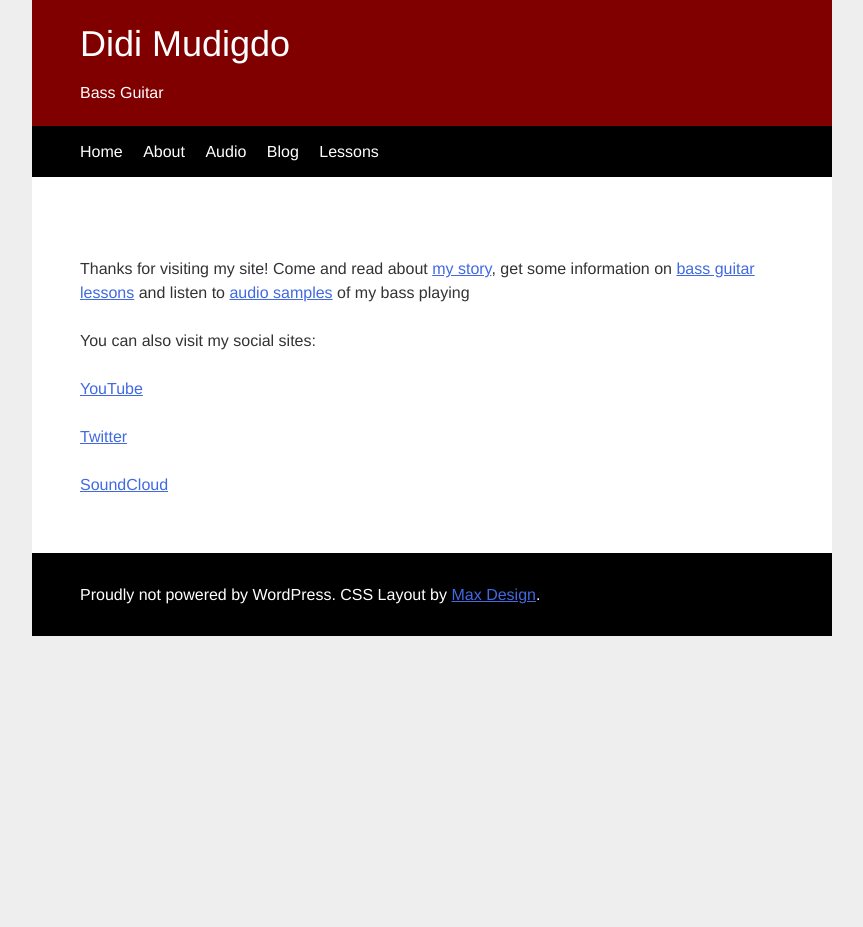
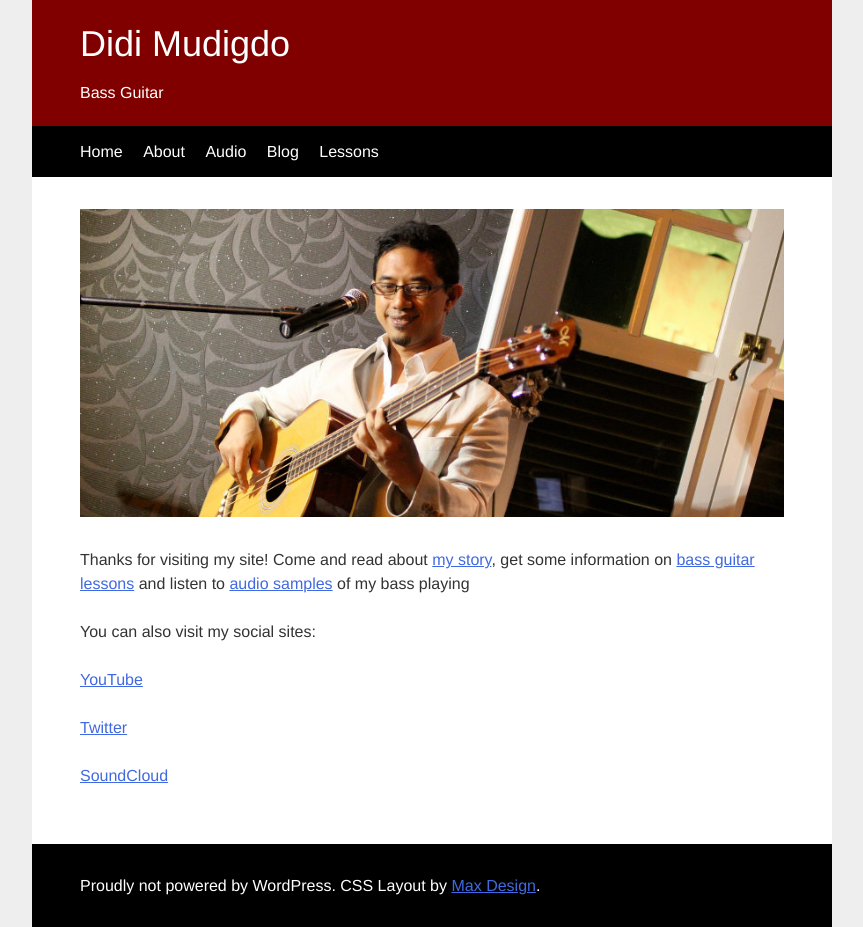
Before and after one commit to didijazz/didijazz.github.io, a Jekyll site: the page built from index.html, in a window 1280 px wide. Shown: the whole page, without its empty margins (208-1071 px from the left). Built offline with Jekyll 4.4.1, drawn with Linux system fonts in a browser that asks for light colours; before the commit the page ends 900 px from its top, so only the background shows below that.

Commit message:
Fixed /bass path

```diff
--- a/index.html
+++ b/index.html
@@ -3,8 +3,8 @@
 title: Didi Mudigdo
 ---
 <div class="blurb">
-	<p><img class=img-responsive src="/bass/img/bassb800px.jpg" alt=""></p>
-        <p>Thanks for visiting my site! Come and read about <a href="/bass/about">my story</a>, get some information on <a href="/bass/lessons">bass guitar lessons</a> and listen to <a href="/bass/audio">audio samples</a> of my bass playing</p>
+	<p><img class=img-responsive src="/img/bassb800px.jpg" alt=""></p>
+        <p>Thanks for visiting my site! Come and read about <a href="/about">my story</a>, get some information on <a href="/lessons">bass guitar lessons</a> and listen to <a href="/audio">audio samples</a> of my bass playing</p>
 	<p>You can also visit my social sites:</p>
 	<p><a href="http://youtube.com/" target="_blank">YouTube</a></p>
 	<p><a href="http://twitter.com/" target="_blank">Twitter</a></p>
```
